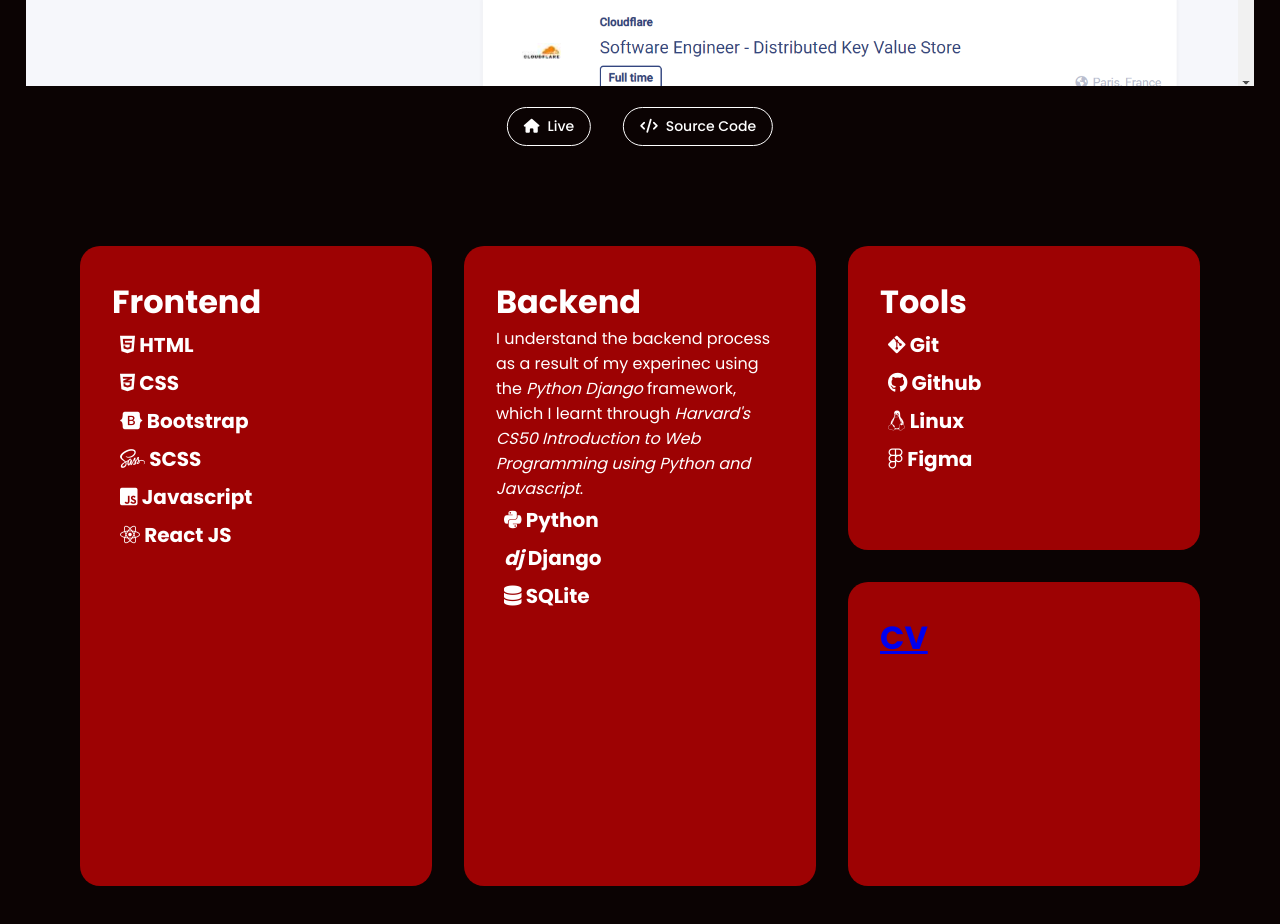
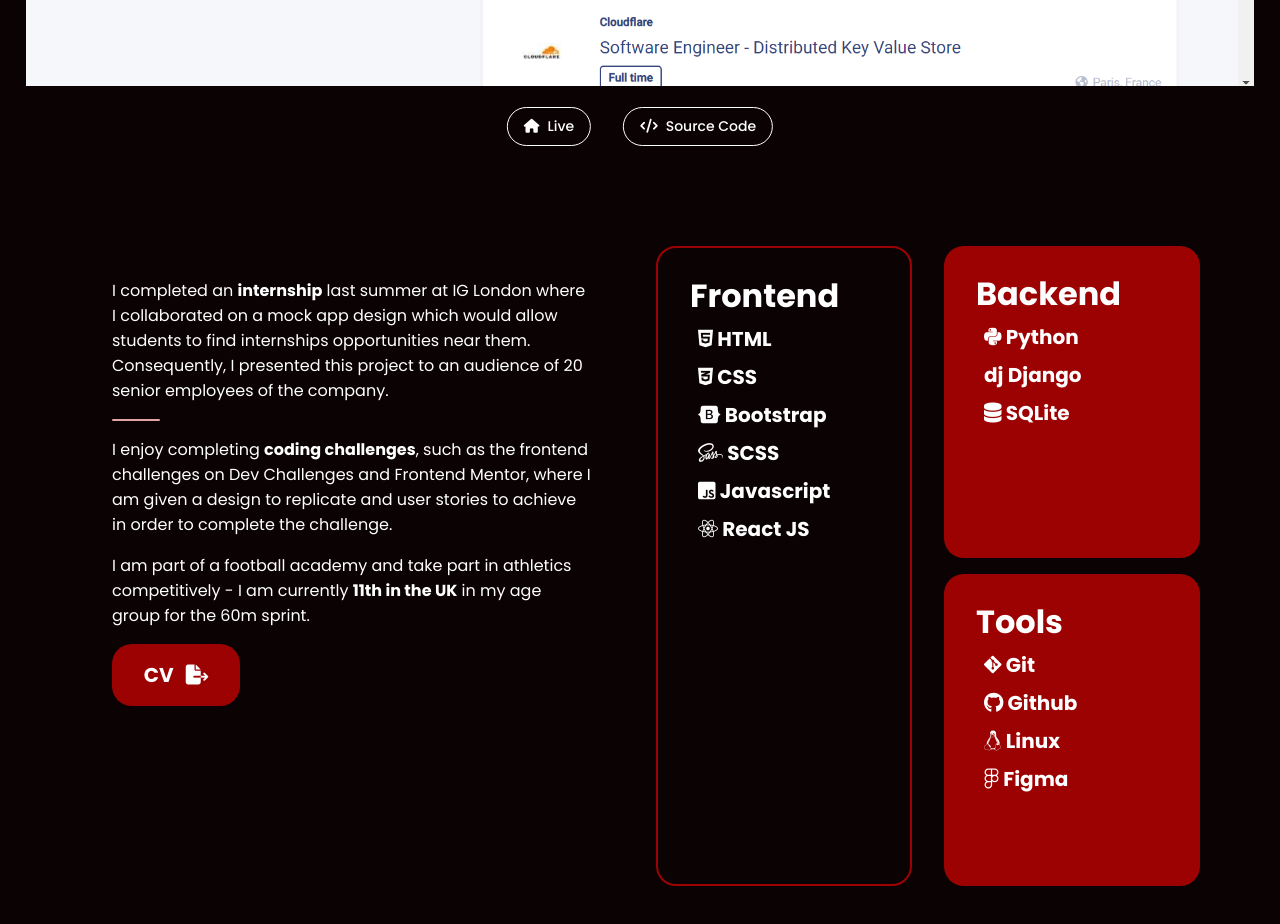
Before and after one commit to tices0/Portfolio, a React (Create React App) app: page / in a window 1280 px wide. Shown: the part 1434-2358 px from the top of the page. Built offline with nearby package versions, Linux system fonts and the light colour scheme.

Commit message:
about section done

```diff
--- a/src/pages/About.jsx
+++ b/src/pages/About.jsx
@@ -3,6 +3,59 @@ import React from "react";
 function About() {
 	return (
 		<main className="pages" id="about-page">
+			<div className="about-me">
+				<p>
+					I completed an <b>internship</b> last summer at{" "}
+					<a
+						href="http://ig.com"
+						target="_blank"
+						rel="noopener noreferrer"
+					>
+						IG London
+					</a>{" "}
+					where I collaborated on a mock app design which would allow
+					students to find internships opportunities near them.
+					Consequently, I presented this project to an audience of 20
+					senior employees of the company.
+				</p>
+				<div className="line"></div>
+				<p>
+					I enjoy completing <b>coding challenges</b>, such as the
+					frontend challenges on{" "}
+					<a
+						href="http://devchallenges.io/"
+						target="_blank"
+						rel="noopener noreferrer"
+					>
+						Dev Challenges
+					</a>{" "}
+					and{" "}
+					<a
+						href="https://www.frontendmentor.io/"
+						target="_blank"
+						rel="noopener noreferrer"
+					>
+						Frontend Mentor
+					</a>
+					, where I am given a design to replicate and user stories to
+					achieve in order to complete the challenge.
+				</p>
+				<p>
+					I am part of a football academy and take part in athletics
+					competitively - I am currently <b>11th in the UK</b> in my
+					age group for the 60m sprint.
+				</p>
+				<a
+					className="cv-link"
+					href="/"
+					target="_blank"
+					rel="noopener noreferrer"
+				>
+					<div className="cv">
+						CV <i class="fa-solid fa-file-export"></i>
+					</div>
+				</a>
+			</div>
 			<div className="info-box frontend">
 				<h1>Frontend</h1>
 				<ul className="technologies">
@@ -26,18 +79,8 @@ function About() {
 					</li>
 				</ul>
 			</div>
-			<div className="info-box backend">
+			<div className="info-box end backend">
 				<h1>Backend</h1>
-				<p>
-					I understand the backend process as a result of my experinec
-					using the <i>Python Django</i> framework, which I learnt
-					through{" "}
-					<i>
-						Harvard's CS50 Introduction to Web Programming using
-						Python and Javascript
-					</i>
-					.
-				</p>
 				<ul className="technologies">
 					<li className="technology">
 						<i class="fa-brands fa-python"></i> Python
@@ -50,7 +93,7 @@ function About() {
 					</li>
 				</ul>
 			</div>
-			<div className="info-box tools end">
+			<div className="info-box end tools">
 				<h1>Tools</h1>
 				<ul className="technologies">
 					<li className="technology">
@@ -67,11 +110,6 @@ function About() {
 					</li>
 				</ul>
 			</div>
-			<div className="info-box cv end">
-				<a href="/" target="_blank" rel="noopener noreferrer">
-					<h1>CV</h1>
-				</a>
-			</div>
 		</main>
 	);
 }
--- a/src/pages/Home.jsx
+++ b/src/pages/Home.jsx
@@ -10,7 +10,7 @@ function Home() {
 			{/* <i className="fa-solid fa-circle"></i> */}
 
 			<p className="intro-text">
-				Hey, my name is Tochi Davids and I am a frontend web developer
+				Hey, my name is Tochi Davids and I am a web developer
 			</p>
 			{/* <div className="first-outline">
 				<Svg1 d={describeArc(0.5, 0.5, 0.48, -30, 30)} />
--- a/src/styles/styles.css
+++ b/src/styles/styles.css
@@ -302,35 +302,94 @@ body::-webkit-scrollbar {
 
 #about-page {
   display: grid;
-  grid-template-columns: repeat(3, 1fr);
+  grid-template-columns: repeat(4, 1fr);
   grid-template-rows: 1fr 1fr;
-  gap: 2rem;
-  grid-template-areas: "frontend backend tools" "frontend backend cv";
+  gap: 1rem 2rem;
+  grid-template-areas: "about-me about-me frontend backend" "about-me about-me frontend tools";
   padding: 5rem;
+}
+#about-page .about-me {
+  grid-area: about-me;
+  padding: 2rem;
+}
+#about-page .about-me p {
+  margin-bottom: 1rem;
+}
+#about-page .about-me p a {
+  color: #fff;
+  text-decoration: none;
+}
+#about-page .about-me p a:hover {
+  text-decoration: underline;
+  color: #f9e3e2;
+}
+#about-page .about-me .line {
+  background-color: #e4a3a3;
+  width: 3rem;
+  height: 2px;
+  margin: 1rem 0;
+  border-radius: 10px;
+}
+#about-page .about-me .cv {
+  background-color: #9d0203;
+  border-radius: 20px;
+  padding: 1rem;
+  width: 8rem;
+  text-align: center;
+}
+#about-page .about-me .cv:hover {
+  background-color: #d73e3f;
+}
+#about-page .about-me a.cv-link {
+  font-size: 20px;
+  font-weight: bold;
+  color: #fff;
+  text-decoration: none;
+  width: 100%;
+  height: 100%;
+  margin-top: 1rem;
+}
+#about-page .about-me a.cv-link i {
+  padding-left: 0.5rem;
 }
 #about-page .info-box {
   border-radius: 20px;
-  padding: 2rem;
-  background-color: #9d0203;
+  padding: 1.5rem 2rem;
 }
 #about-page .info-box li {
   font-size: 20px;
   padding: 0.25rem 0.5rem;
   font-weight: 700;
 }
+#about-page .info-box li h1 {
+  font-size: 23px;
+}
 #about-page .info-box .django {
-  font-style: none;
+  font-style: normal;
   font-weight: 700;
 }
 #about-page .info-box.frontend {
   grid-area: frontend;
+  border: 2px solid #9d0203;
 }
-#about-page .info-box.backend {
+#about-page .info-box.frontend:hover {
+  background: linear-gradient(to right, #9d0203 50%, transparent 0);
+  background-size: 200% 100%;
+  background-position: right;
+  animation: fillUp 3s forwards;
+}
+#about-page .info-box.end {
+  background-color: #9d0203;
+}
+#about-page .info-box.end.backend {
   grid-area: backend;
 }
-#about-page .info-box.tools {
+#about-page .info-box.end.tools {
   grid-area: tools;
 }
-#about-page .info-box.cv {
-  grid-area: cv;
+
+@keyframes fillUp {
+  100% {
+    background-position: left;
+  }
 }/*# sourceMappingURL=styles.css.map */
--- a/src/styles/styles.scss
+++ b/src/styles/styles.scss
@@ -441,51 +441,118 @@ body {
 
 #about-page {
 	display: grid;
-	grid-template-columns: repeat(3, 1fr);
+	grid-template-columns: repeat(4, 1fr);
 	grid-template-rows: 1fr 1fr;
-	gap: 2rem;
+	gap: 1rem 2rem;
 	grid-template-areas:
-		"frontend backend tools"
-		"frontend backend cv";
+		"about-me about-me frontend backend"
+		"about-me about-me frontend tools";
 	padding: 5rem;
+
+	.about-me {
+		grid-area: about-me;
+		padding: 2rem;
+
+		p {
+			margin-bottom: 1rem;
+
+			a {
+				color: #fff;
+				text-decoration: none;
+
+				&:hover {
+					text-decoration: underline;
+					color: $beige;
+				}
+			}
+		}
+
+		.line {
+			background-color: $light-pink;
+			width: 3rem;
+			height: 2px;
+			margin: 1rem 0;
+			border-radius: 10px;
+		}
+
+		.cv {
+			background-color: $medium-red;
+			border-radius: 20px;
+			padding: 1rem;
+			width: 8rem;
+			text-align: center;
+
+			&:hover {
+				background-color: $light-red;
+			}
+		}
+		a.cv-link {
+			font-size: 20px;
+			font-weight: bold;
+			color: #fff;
+			text-decoration: none;
+			width: 100%;
+			height: 100%;
+			margin-top: 1rem;
+
+			i {
+				padding-left: 0.5rem;
+			}
+		}
+	}
 
 	.info-box {
 		border-radius: 20px;
-		padding: 2rem;
-		background-color: $medium-red;
+		padding: 1.5rem 2rem;
 
 		li {
 			font-size: 20px;
 			padding: 0.25rem 0.5rem;
 			font-weight: 700;
+
+			h1 {
+				font-size: 23px;
+			}
 		}
 
 		.django {
-			font-style: none;
+			font-style: normal;
 			font-weight: 700;
 		}
 
 		&.frontend {
-			// background-color: $light-red;
 			grid-area: frontend;
+			border: 2px solid $medium-red;
+
+			&:hover {
+				background: linear-gradient(
+					to right,
+					$medium-red 50%,
+					transparent 0
+				);
+				background-size: 200% 100%;
+				background-position: right;
+				animation: fillUp 3s forwards;
+			}
 		}
 
+		&.end {
+			background-color: $medium-red;
+
 			&.backend {
-			// background-color: $medium-red;
 				grid-area: backend;
 			}
-
-		// &.end {
-		// 	background-color: $dark-red;
-		// }
 
 			&.tools {
 				grid-area: tools;
 			}
+		}
+	}
+}
 
-		&.cv {
-			grid-area: cv;
-		}
+@keyframes fillUp {
+	100% {
+		background-position: left;
 	}
 }
 
```
Also changed, not shown: 1 other file (tests, documents, lock files or other folders). Lines whose indentation alone changed are shown as unchanged.
